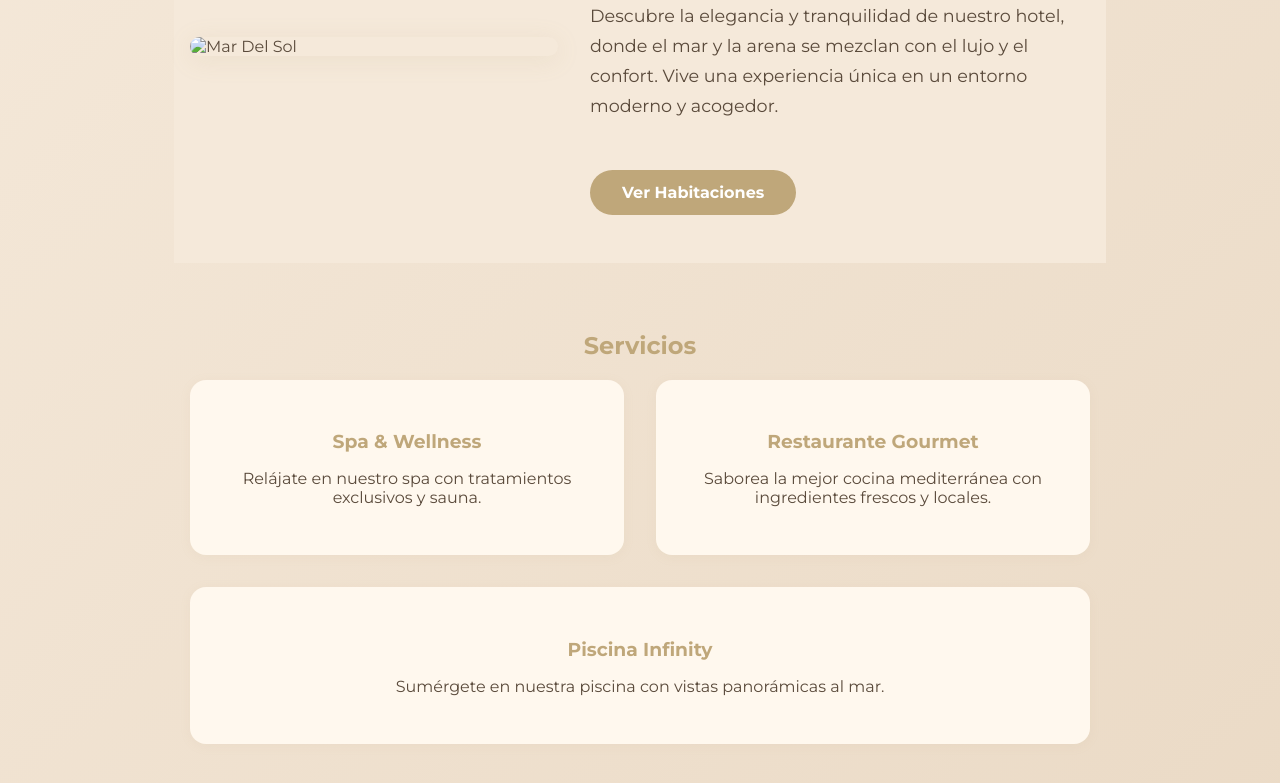
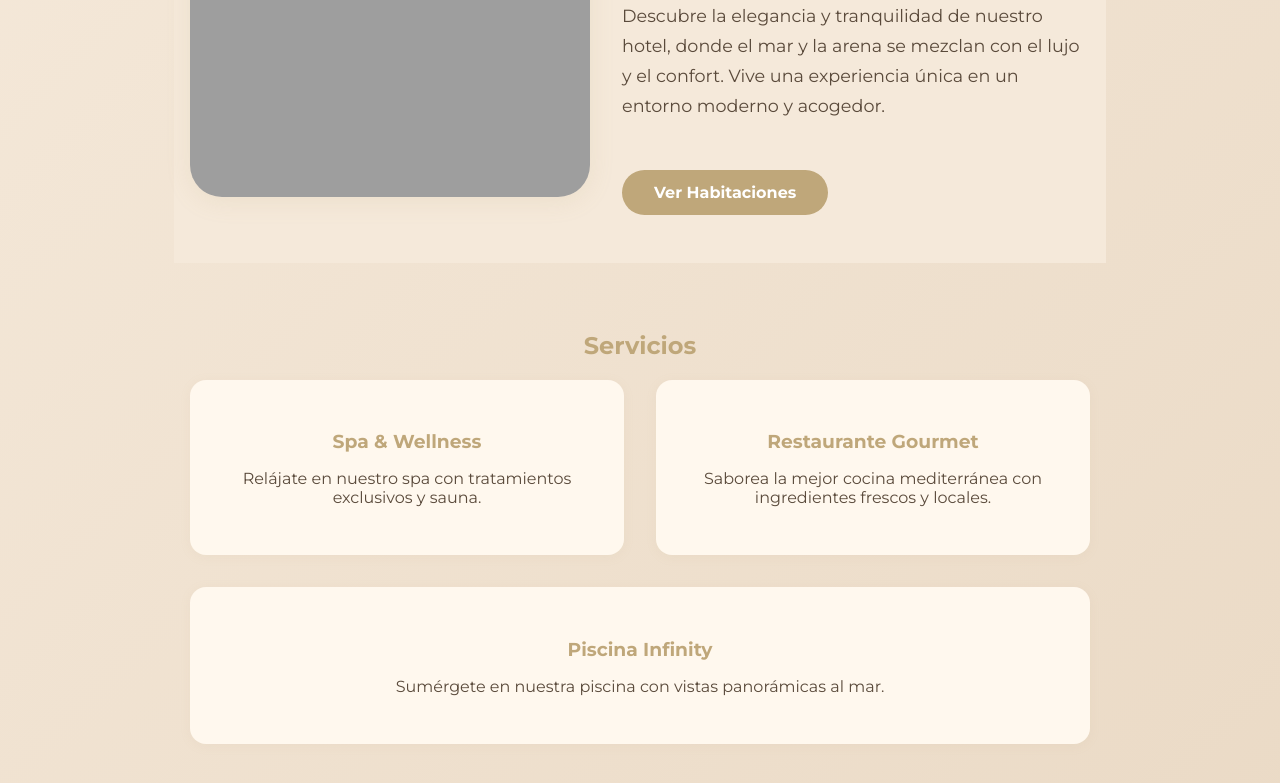
Before and after one commit to JuanGabrielSuch/MarDelsol, a plain HTML site: page index.html in a window 1280 px wide. Shown: the part 317-1100 px from the top of the page. Drawn offline with Linux system fonts and the light colour scheme; the site is published under a folder, as on GitHub Pages, so addresses that start at the root find nothing.

Commit message:
quitada la "/" para la imagen del inicio

```diff
--- a/index.html
+++ b/index.html
@@ -20,7 +20,7 @@
         </nav>
     </header>
     <section class="hero" id="inicio">
-        <img src="/src/img/benidorm.webp" alt="Mar Del Sol">
+        <img src="src/img/benidorm.webp" alt="Mar Del Sol">
         <div class="hero-content">
             <h2>Bienvenido al paraíso mediterráneo</h2>
             <p>Descubre la elegancia y tranquilidad de nuestro hotel, donde el mar y la arena se mezclan con el lujo y el confort. Vive una experiencia única en un entorno moderno y acogedor.</p>
```
